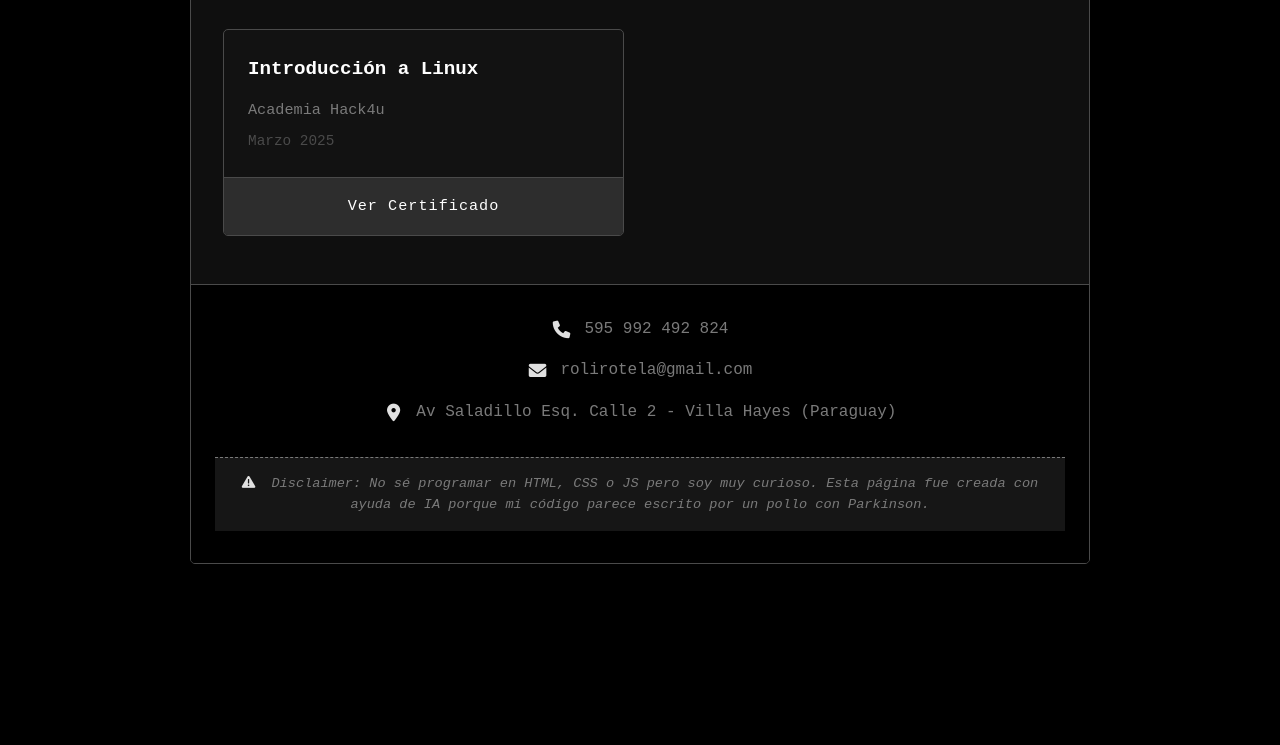
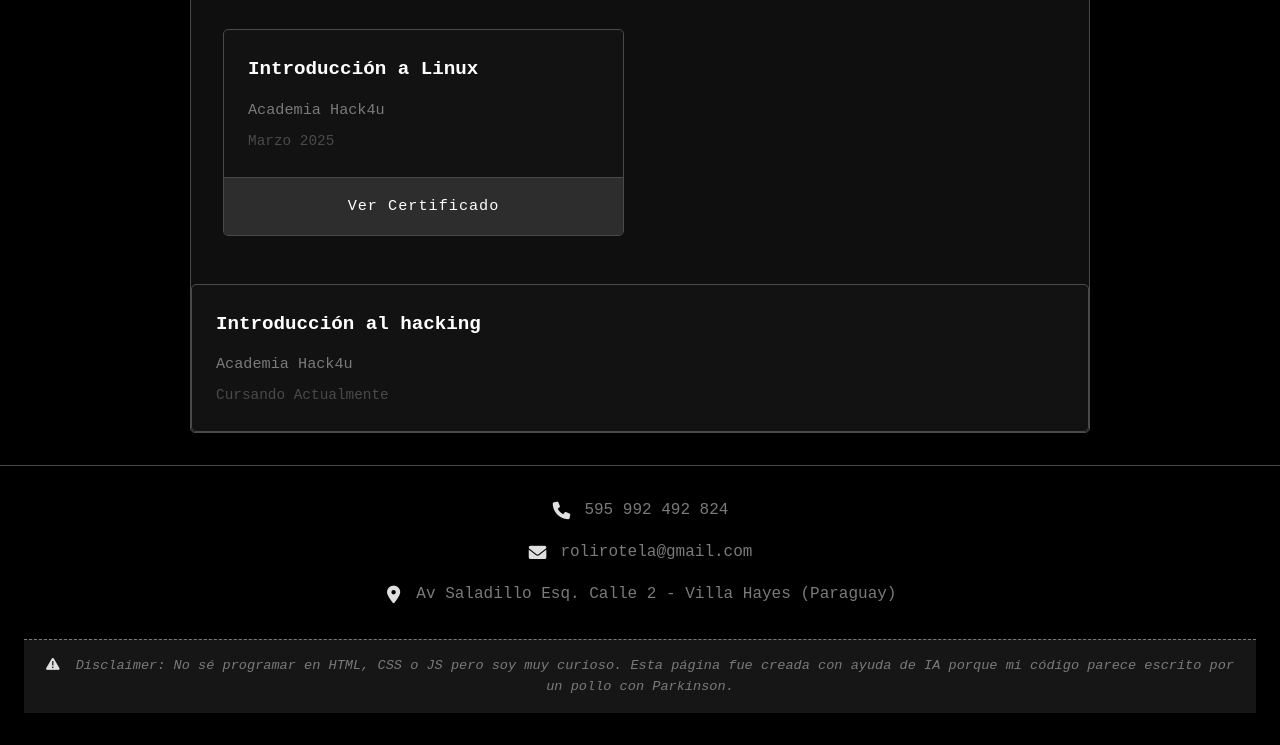
Before and after one commit to patient-c/patient-c.github.io, a plain HTML site: page index.html in a window 1280 px wide. Shown: the part 819-1564 px from the top of the page. Before the commit the page ends 1415 px from the top, so only its background shows below. Drawn offline with Linux system fonts and the light colour scheme.

Commit message:
Se agrega el curso estudiado actualmente al index.html

```diff
--- a/index.html
+++ b/index.html
@@ -72,6 +72,17 @@
             </div>
         </main>
 
+                <!-- A continuacion -->
+                <div class="certificate-card">
+                    <div class="card-content">
+                        <h4>Introducción al hacking</h4>
+                        <div class="institution">Academia Hack4u</div>
+                        <div class="date">Cursando Actualmente</div>
+                    </div>
+                </div>
+            </div>
+        </main>
+
         <footer class="cv-footer">
             <div class="contact-info">
                 <span><i class="fas fa-phone icon-contact"></i> 595 992 492 824</span>
```
